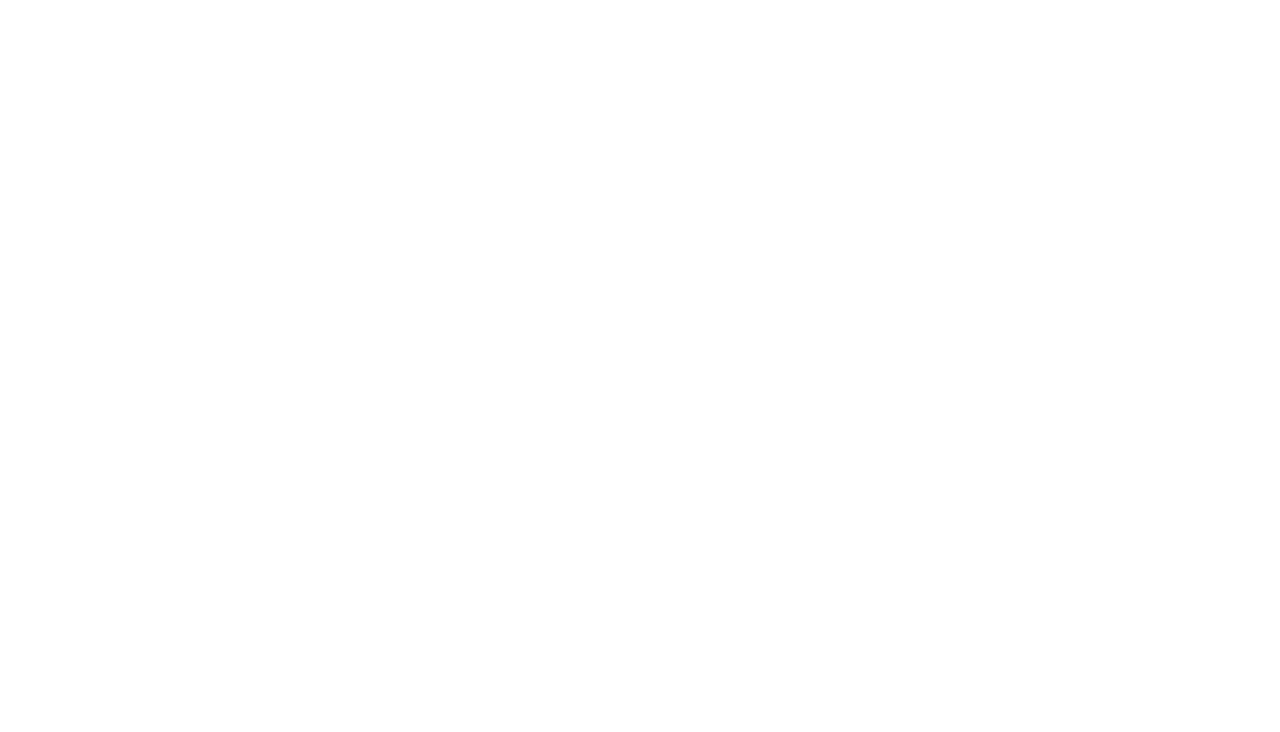
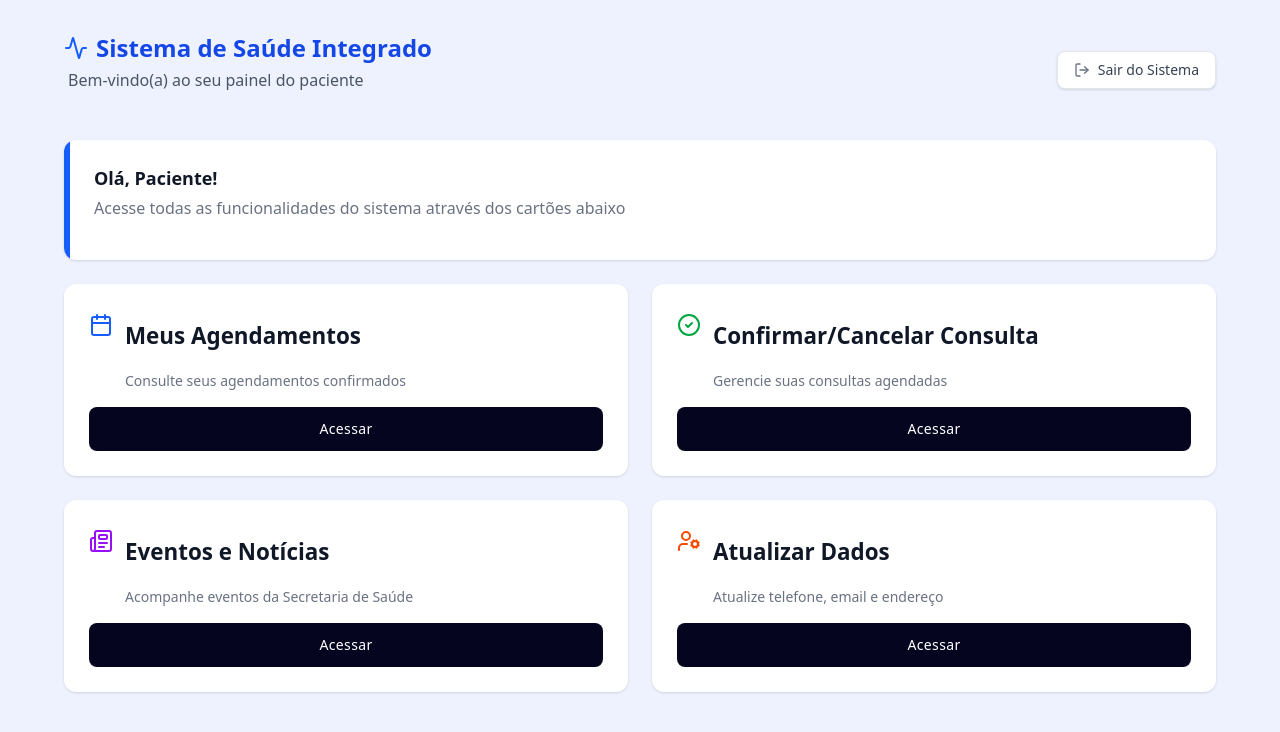
Before and after one commit to RaideNnigth/Hackapel, a React app in the folder frontend/: page /patient/dashboard in a window 1280 px wide. Before the commit this address had no page. Shown: the top 732 px of the page. Built offline with nearby package versions, Linux system fonts and the light colour scheme; the HTML template or start-up script is replaced by a standard one.

Commit message:
Add PatientDashboard and implement logout functionality in Login

```diff
--- a/frontend/src/App.jsx
+++ b/frontend/src/App.jsx
@@ -5,6 +5,7 @@
 import AdminAgendas from "./pages/AdminAgendas";
 import OficialAdministrativoDashboard from "./pages/OficialAdministrativoDashboard";
 import AdminConsultas from "./pages/AdminConsultas";
+import PatientDashboard from "./pages/PatientDashboard";
 
 export default function App() {
   return (
@@ -12,10 +13,11 @@
       <Routes>
         <Route path="/" element={<Login />} />
         <Route path="/admin-login" element={<AdminLogin />} />
-         <Route path="/planilha" element={<CriarPlanilha />} />
-         <Route path="/admin-agendas" element={<AdminAgendas />} />
-          <Route path="/admin/dashboard" element={<OficialAdministrativoDashboard />} />
-          <Route path="/admin-confirmacoes" element={<AdminConsultas />} />
+        <Route path="/planilha" element={<CriarPlanilha />} />
+        <Route path="/admin-agendas" element={<AdminAgendas />} />
+        <Route path="/admin/dashboard" element={<OficialAdministrativoDashboard />} />
+        <Route path="/admin-confirmacoes" element={<AdminConsultas />} />
+        <Route path="/patient/dashboard" element={<PatientDashboard />} />
       </Routes>
     </BrowserRouter>
   );
--- a/frontend/src/pages/Login.jsx
+++ b/frontend/src/pages/Login.jsx
@@ -1,12 +1,13 @@
 // src/pages/Login.jsx
 import { useState } from "react";
-import { Link } from "react-router-dom";
+import { Link, useNavigate } from "react-router-dom";
 import api from "../api_helper.js";
 
 export default function Login() {
   const [tipo, setTipo] = useState("Paciente");
   const [identificador, setIdentificador] = useState("");
   const [senha, setSenha] = useState("");
+  const navigate = useNavigate();
 
   // Checar se o tipo usa CPF ou CNES
   const placeholder =
@@ -36,9 +37,23 @@
       localStorage.setItem('token', token);
       localStorage.setItem('user', JSON.stringify(user));
 
-      // Por hora, printar no console infos do user
-      console.log('Logged in user:', user);
-      console.log('Token:', token);
+      // Redirecionar com base no tipo de usuário
+      if (tipo === "Paciente") {
+        navigate('/patient/dashboard');
+      }
+
+      // else if (tipo === "Oficial Administrativo (CPF)") {
+      //   redirect('/admin/dashboard');
+      // }
+
+      // else if (tipo === "Hospital/Laboratório (CNES)") {
+      //   redirect('/hospital/dashboard');
+      // }
+
+      // else if (tipo === "UBS (CNES)") {
+      //   redirect('/ubs/dashboard');
+      // }
+
     }
     catch (error) {
       console.error("Login failed", error);
--- a/frontend/src/pages/PatientDashboard.jsx
+++ b/frontend/src/pages/PatientDashboard.jsx
@@ -1,7 +1,22 @@
-import React from 'react';
-import { Activity, Calendar, CheckCircle2, Newspaper, UserCog } from 'lucide-react';
+import React, { useState } from 'react';
+import { useNavigate } from 'react-router-dom';
+import { Activity, Calendar, CheckCircle2, Newspaper, UserCog, LogOut, Check } from 'lucide-react';
 
 const PatientDashboard = () => {
+  const navigate = useNavigate();
+  const [showLogoutNotification, setShowLogoutNotification] = useState(false);
+
+  const handleLogout = () => {
+    // Clear localStorage and redirect to login page
+    localStorage.removeItem('token');
+    localStorage.removeItem('user');
+    navigate('/');
+
+    setShowLogoutNotification(true);
+    // Hide notification after 3 seconds
+    setTimeout(() => setShowLogoutNotification(false), 3000);
+  };
+
   const cards = [
     {
       title: "Meus Agendamentos",
@@ -34,7 +49,8 @@
       <div className="max-w-6xl mx-auto space-y-6">
 
         {/* Header Section */}
-        <header className="mb-8">
+        <header className="mb-8 flex flex-col md:flex-row md:items-center justify-between gap-4">
+          <div>
             <div className="flex items-center gap-2 mb-1">
               <Activity className="w-6 h-6 text-blue-600" />
               <h1 className="text-xl md:text-2xl font-semibold text-blue-700">
@@ -44,6 +60,18 @@
             <p className="text-gray-600 ml-1">
               Bem-vindo(a) ao seu painel do paciente
             </p>
+          </div>
+
+          {/* Logout Button */}
+          <button
+            onClick={handleLogout}
+            className="group flex items-center gap-2 px-4 py-2 bg-white border border-gray-200 rounded-lg shadow-sm hover:bg-red-50 hover:border-red-200 hover:shadow-md transition-all duration-200 self-start md:self-auto focus:outline-none focus:ring-2 focus:ring-red-200"
+          >
+            <LogOut className="w-4 h-4 text-gray-500 group-hover:text-red-600 transition-colors" />
+            <span className="text-sm font-medium text-gray-700 group-hover:text-red-700 transition-colors">
+              Sair do Sistema
+            </span>
+          </button>
         </header>
 
         {/* Welcome Banner */}
```
Lines whose indentation alone changed are shown as unchanged.
